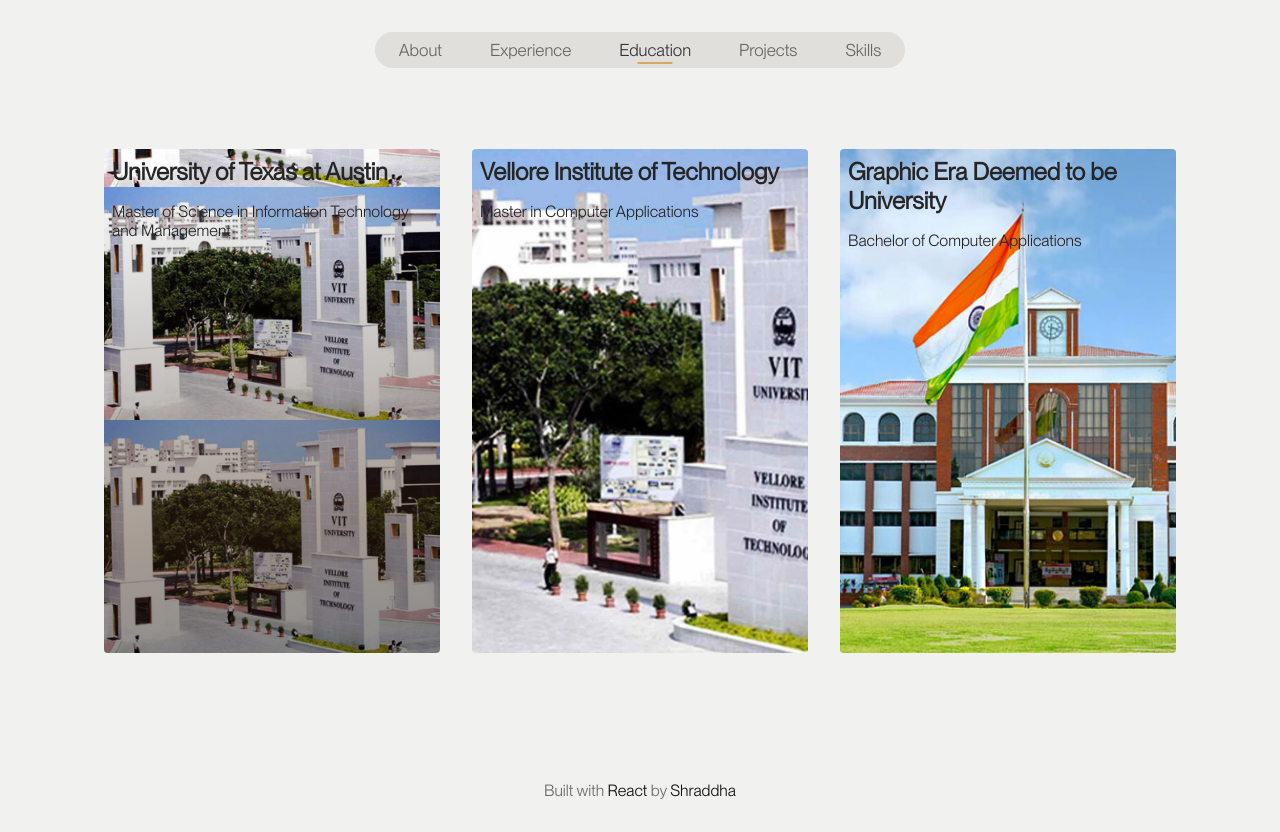
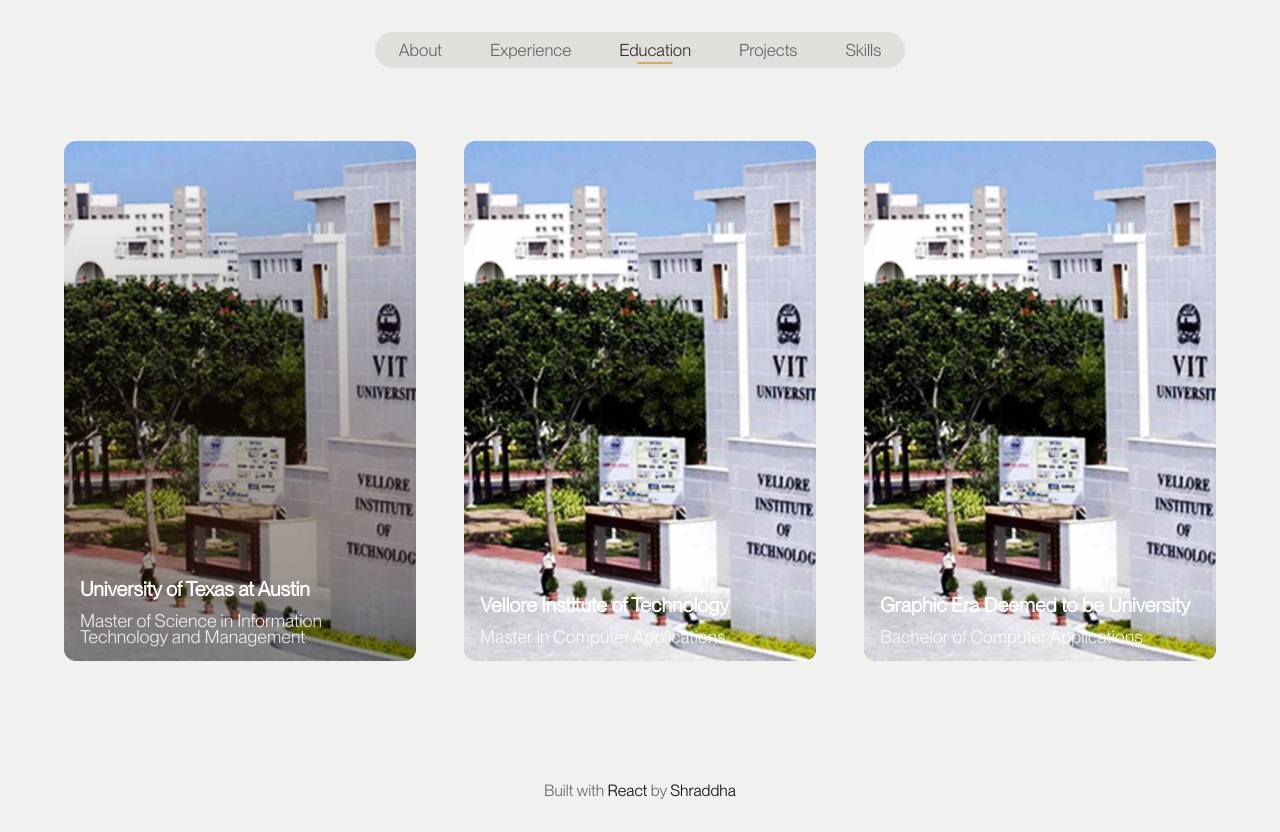
Before and after one commit to shraddha014/personal-website, a Next.js app: page /education in a window 1280 px wide. Built offline with nearby package versions, Linux system fonts and the light colour scheme.

Commit message:
changed css

```diff
--- a/src/app/components/Card.module.css
+++ b/src/app/components/Card.module.css
@@ -1,11 +1,36 @@
 .motionContainer {
+  display: flex;
+  flex-direction: column;
+  justify-content: flex-end;
+  line-height: 1rem;
+}
+
+.conatinerSize {
   width: calc(10em + 15vw);
-    height: calc(15vh + 25em);
-    background: content-box;
-    background-size: cover, contain;
-    background-position: center, bottom;
-    border-radius: 12px;
+  height: calc(15vh + 25em);
+  border-radius: 12px;
 }
+
+.background {
+  position: relative;
+  background-size: cover;
+  background-position: center;
+  background-repeat: no-repeat;
+
+}
+
+.overlay {
+  position: absolute;
+  top: 0;
+  left: 0;
+  width: 100%;
+  height: 100%;
+  background-size: cover;
+  background-position: center;
+  background-repeat: no-repeat;
+  border-radius: 12px;
+}
+
 
 .langContainer {
   display: inline-block;
@@ -17,3 +42,19 @@
   font-weight: 500;
   border: 1px solid var(--box-backgroud);
 }
+
+.uniName {
+  color: var(--education-name-heading);
+  font-size: 20px;
+  font-weight: 700;
+}
+
+.courseName {
+  color: var(--education-name-subheading);
+  font-size: 18px;
+  font-weight: 500;
+}
+
+@media (max-width: 768px) {
+
+}
--- a/src/app/components/Card.tsx
+++ b/src/app/components/Card.tsx
@@ -3,6 +3,7 @@
 
 import { motion } from "framer-motion";
 import { useState } from "react";
+import { neue } from '@/utils/fontConfig';
 
 
 interface CardProps {
@@ -28,13 +29,15 @@
           style={{ perspective: "1000px" }}
         >
           {!flipped ? (
-            <div className={styles.motionContainer} style={{backgroundImage: `url(${frontContent.firstImage}), url(${frontContent.secondImage})`}}>
-              <h2 className="">{frontContent.name}</h2>
-              <p className="">{backContent.courseName}</p>
+            <div className={`${styles.background} ${styles.conatinerSize}`} style={{backgroundImage: `url(${frontContent.firstImage})`}}>
+              <div className={`${styles.motionContainer} ${styles.overlay} ${neue.className}`} style={{backgroundImage: `url(${frontContent.secondImage})`}}>
+                <p className={styles.uniName}>{frontContent.name}</p>
+                <p className={styles.courseName}>{backContent.courseName}</p>
+              </div>
             </div>
           ) : (
-            <div className={styles.motionContainer} style={{backgroundColor:'pink', transform: "rotateY(180deg)"}}>
-              <h3 className="">{backContent.courseName}</h3>
+            <div className={`${styles.conatinerSize} ${neue.className}`} style={{backgroundColor:'pink', transform: "rotateY(180deg)"}}>
+              <p className="">{backContent.courseName}</p>
               {backContent.relatedCourse.map((lang, index) => (
                   <div key={`lang-${index}`} className={styles.langContainer}>{lang}</div>
                 ))}
--- /dev/null
+++ b/src/app/education/education.module.css
@@ -0,0 +1,10 @@
+.conatiner {
+    display: flex;
+    gap: 2rem;
+}
+
+@media (max-width: 568px) {
+    .conatiner {
+        flex-direction: column;
+    }
+}
--- a/src/app/education/page.tsx
+++ b/src/app/education/page.tsx
@@ -1,15 +1,16 @@
 "use client";
 import Card from "../components/Card";
+import styles from './education.module.css';
 
 export default function Education() {
 
 
     return (
-        <>
+        <div className={styles.conatiner}>
             <Card frontContent={{
                 name: "University of Texas at Austin",
-            firstImage: '/assests/ut_overlay1.svg',
-            secondImage: '/assests/vit-pic.jpg'
+                firstImage: '/assests/vit-pic.jpg',
+                secondImage: '/assests/ut_overlay1.svg',
             }} backContent={{
                 relatedCourse: ['Advanced Programming & App Development', 'Design Methods', 'Product Management',
                 'Business Data Science', 'Strategy IT & Change Management', 'Big Data & Distributed Programming'],
@@ -31,6 +32,6 @@
                 relatedCourse: ['Problem-Solving with Data Structure & Algorithms', 'Database Technologies', 'Distributed Operating System', 'Java', 'C++'],
                 courseName: "Bachelor of Computer Applications"
             }}/>
-        </>
+        </div>
       );
  }
--- a/src/app/globals.css
+++ b/src/app/globals.css
@@ -8,6 +8,8 @@
   --land-text-color: rgba(17, 17, 17, 0.8);
   --dot: rgba(225, 173, 100, 1);
   --about-me-hey: rgba(38, 37, 37, 0.7);
+  --education-name-heading: rgba(255, 255, 255, 1);
+  --education-name-subheading: rgba(255, 255, 255, 0.85);
 }
 
 html,
```
Lines whose indentation alone changed are shown as unchanged.
